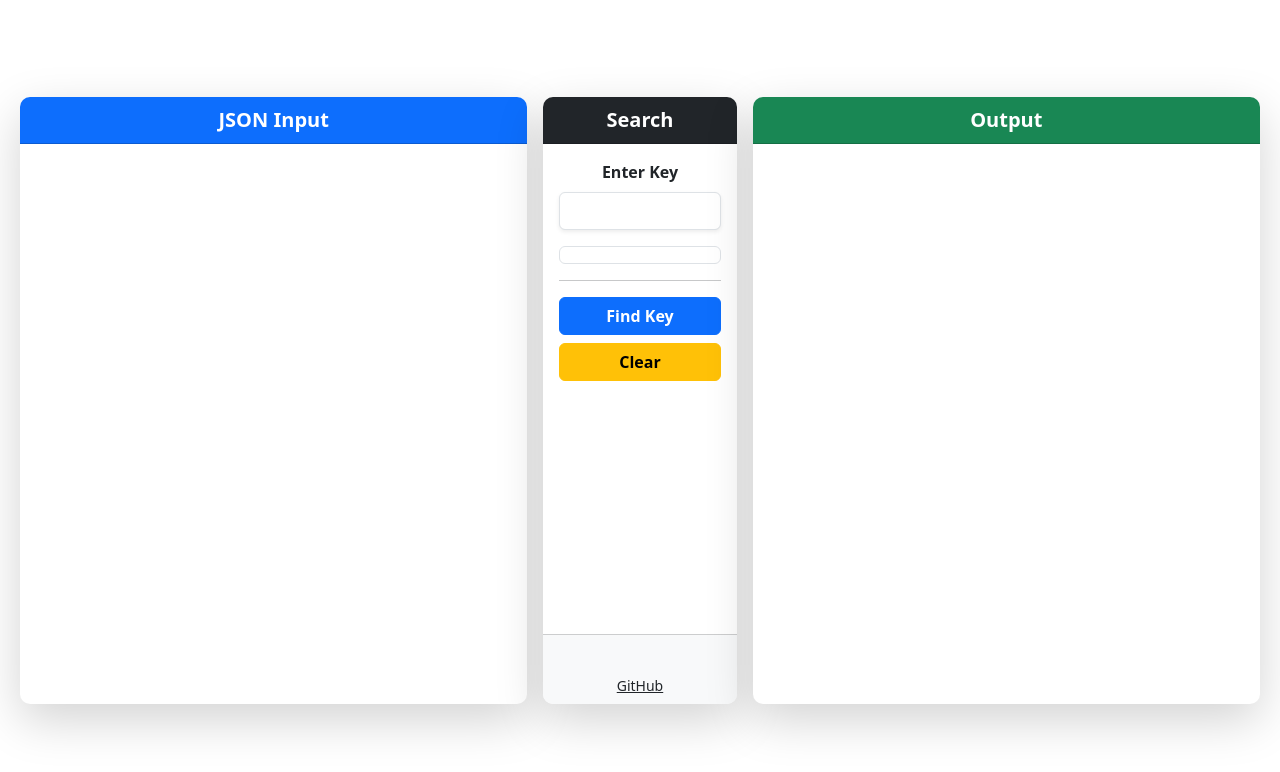
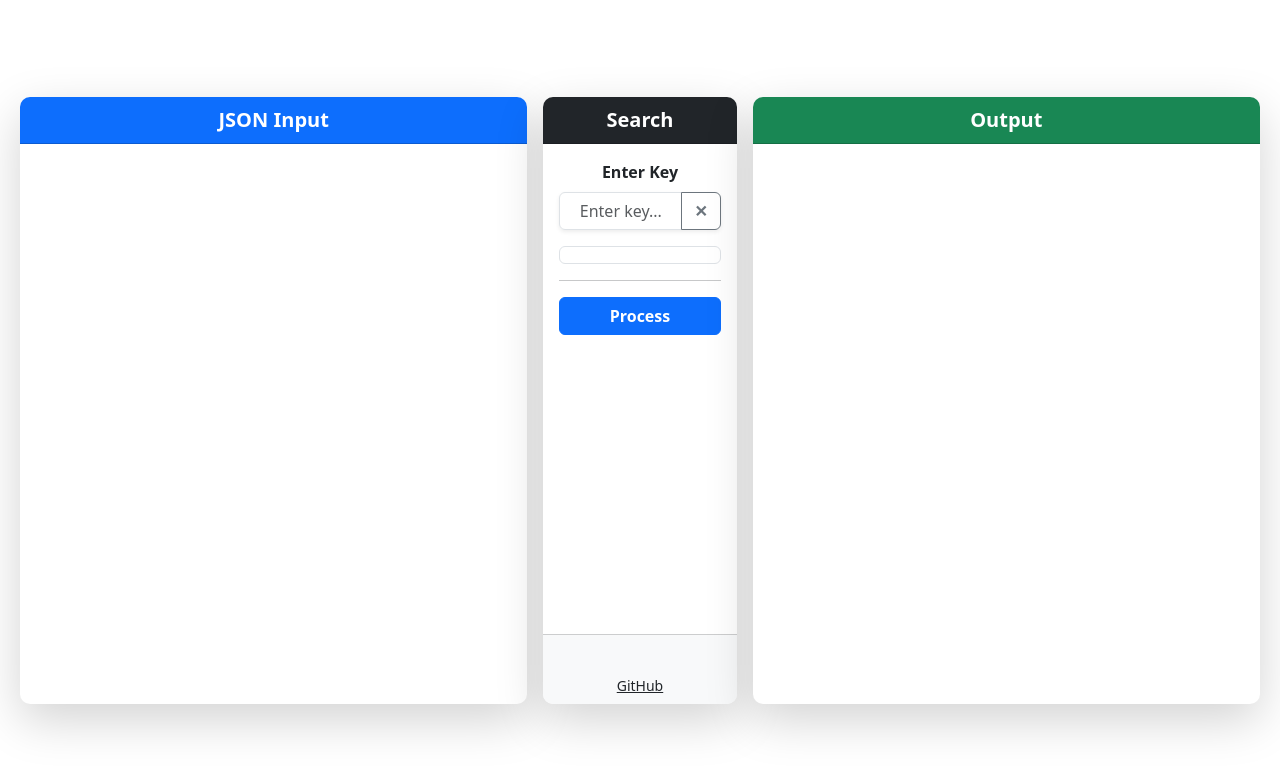
Before and after one commit to blokkies48/json_key_finder, an Angular app: page / in a window 1280 px wide. Shown: the top 772 px of the page. Built offline with nearby package versions, Linux system fonts and the light colour scheme.

Commit message:
improve filter

```diff
--- a/src/app/app.component.html
+++ b/src/app/app.component.html
@@ -22,7 +22,23 @@
           </div>
           <div class="card-body text-center">
             <label for="key" class="form-label fw-bold">Enter Key</label>
-            <input type="text" id="key" [(ngModel)]="key" class="form-control mb-3 text-center shadow-sm" value="{{key}}">
+<div class="input-group mb-3 shadow-sm rounded">
+  <input
+    type="text"
+    id="key"
+    [(ngModel)]="key"
+    class="form-control text-center"
+    placeholder="Enter key..."
+  >
+  <button
+    class="btn btn-outline-secondary"
+    type="button"
+    (click)="key = ''"
+    title="Clear"
+  >
+    ✕
+  </button>
+</div>
 
             <div class="scrollable-container border rounded p-2 mb-3" style="max-height: 250px; overflow-y: auto;">
               <div *ngFor="let key of availableKeys" class="text-start">
@@ -38,13 +54,16 @@
               <button (click)="deselectAll()" class="btn btn-outline-info btn-sm">Deselect All</button>
             </div>
 
+
+
             <hr>
-            <!-- <div *ngIf="showFix">
-              <button (click)="deselectAll()" class="btn btn-outline-info btn-sm">Fix Structure</button>
-            </div> -->
+            <div >
+            </div>
             <div class="d-grid gap-2">
-              <button (click)="processData()" class="btn btn-primary fw-bold">Find Key</button>
-              <button (click)="clearKey()" class="btn btn-warning fw-bold">Clear</button>
+              <!-- <button *ngIf="isError" (click)="deselectAll()" class="btn btn-outline-info btn-sm">Fix Structure</button> -->
+              <button (click)="processData()" class="btn btn-primary fw-bold">Process</button>
+              <!-- <button (click)="processData()" class="btn btn-primary fw-bold">Find Key</button> -->
+              <!-- <button (click)="clearKey()" class="btn btn-warning fw-bold">Clear</button> -->
             </div>
           </div>
 
--- a/src/app/app.component.ts
+++ b/src/app/app.component.ts
@@ -82,7 +82,7 @@ export class AppComponent implements OnInit, AfterViewInit {  // Add OnInit
       }
 
       // Auto-process on input changes
-      this.editorInput.onDidChangeModelContent(() => this.processData());
+      // this.editorInput.onDidChangeModelContent(() => this.processData());
     });
   }
 
@@ -128,13 +128,20 @@ export class AppComponent implements OnInit, AfterViewInit {  // Add OnInit
 
     try {
       const text = this.editorInput ? this.editorInput.getValue() : this.jsonInput;
+
+      if (!text) {
+        this.editorOutput?.setValue('')
+        this.key = ''
+        localStorage.setItem('savedJson', '');  // Save raw input
+        return
+      }
       const jsonData = JSON.parse(text);
       this.output = JSON.stringify(jsonData, null, 2);
 
       localStorage.setItem('savedJson', text);  // Save raw input
 
       if (this.key) {
-        let filteredJson = this.getKeyValue(jsonData, this.key)
+        let filteredJson = this.getKeyValueDynamic(jsonData, this.key)
         if (filteredJson && Object.keys(filteredJson).length === 0) {
           this.output = "No data found";
         }
@@ -148,7 +155,6 @@ export class AppComponent implements OnInit, AfterViewInit {  // Add OnInit
       this.editorOutput?.setValue(this.output);
 
     } catch (error) {
-      this.showFix = true
       this.isError = true;
       this.output = `${error}`;
       this.editorOutput?.setValue(this.output);
@@ -159,29 +165,38 @@ export class AppComponent implements OnInit, AfterViewInit {  // Add OnInit
     return `<h1>HEST</h1>`
   }
 
-  getKeyValue(data: { [key: string]: any }, search: string): { [key: string]: any } {
-    for (const key in data) {
-      if (data.hasOwnProperty(key)) {
-        if (key.toLowerCase() === search.toLowerCase()) {
-          return { [key]: data[key] }; // return as JSON object
-        }
-        if (typeof data[key] === 'object' && data[key] !== null) {
-          let valueList = []
-          for (const key2 in data[key]) {
-            if (data[key].hasOwnProperty(key2)) {
-              if (data[key][key2][search]) {
-                valueList.push(data[key][key2][search])
-              }
-            }
-          }
-          if (valueList.length !== 0) {
-            return {[search] : valueList} // return found JSON
-          }
-        }
+getKeyValueDynamic(data: any, search: string): { [key: string]: any } {
+  let results: any[] = [];
+
+  function dig(obj: any) {
+    if (typeof obj !== 'object' || obj === null) return;
+
+    for (const key in obj) {
+      if (!obj.hasOwnProperty(key)) continue;
+
+      const value = obj[key];
+
+      if (key.toLowerCase() === search.toLowerCase()) {
+        results.push(value);
+      }
+
+      if (typeof value === 'object' && value !== null) {
+        dig(value);
       }
     }
-    return {}; // not found, return empty object
   }
+
+  dig(data);
+
+  if (results.length === 0) {
+    return {}; // nothing found
+  } else if (results.length === 1) {
+    return { [search]: results[0] }; // only one, return single
+  } else {
+    return { [search]: results }; // multiple, return list
+  }
+}
+
 
   selectAll() {
     this.availableKeys.forEach(key => this.selectedKeys[key] = true);
```
